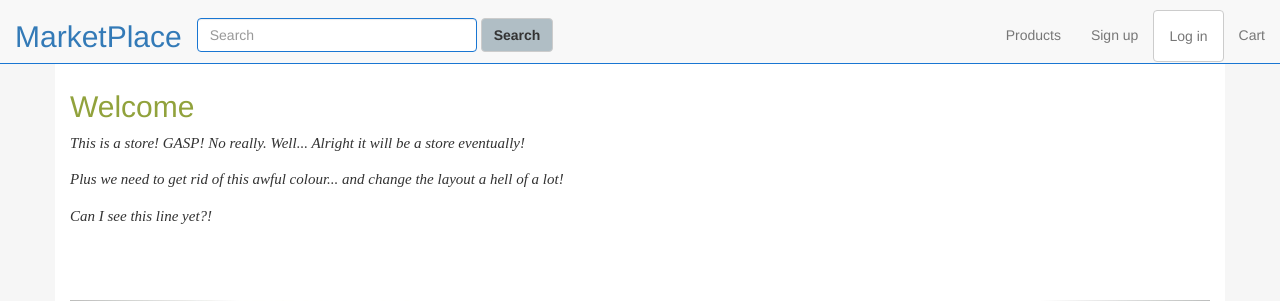
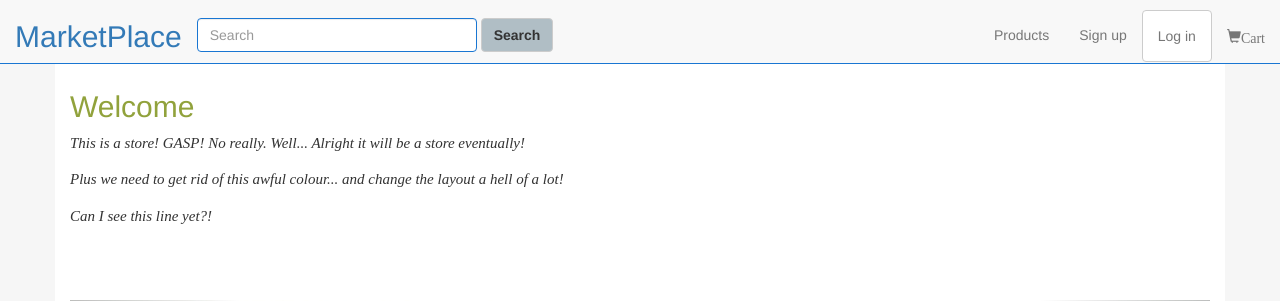
Before and after one commit to unexceptable/swen303_group04, a Django app: page / in a window 1280 px wide. Shown: the top 301 px of the page. Run offline with Django 3.2, Linux system fonts and the light colour scheme; data comes from the database, SQL or seed files in the repository; data that the repository does not hold is empty; some libraries are stand-ins or nearby versions.

Commit message:
Added cart icon

```diff
--- a/MarketPlace/web_shop/templates/base.html
+++ b/MarketPlace/web_shop/templates/base.html
@@ -45,12 +45,12 @@
                         <li><a href="/category/all/">Products</a></li>
                         <li><a href="/editdetails/">Hi {{ request.user.username }}</a></li>
                         <li><a class="btn btn-default" href="/logout/" role="button">Logout</a></li>
-                        <li><a href="/cart">Cart{% if cart.count %}({{ cart.count }}){% endif %}</a></li>
+                        <li><a class="glyphicon glyphicon-shopping-cart" href="/cart">Cart{% if cart.count %}({{ cart.count }}){% endif %}</a></li>
                       {% else %}
                         <li><a href="/category/all/">Products</a></li>
                         <li><a href="/register/">Sign up</a></li>
                         <li><a class="btn btn-default" href="/login/" role="button">Log in</a></li>
-                        <li><a href="/cart">Cart{% if cart.count %}({{ cart.count }}){% endif %}</a></li>
+                        <li><a class="glyphicon glyphicon-shopping-cart" href="/cart">Cart{% if cart.count %}({{ cart.count }}){% endif %}</a></li>
                       {% endif %}
                     </ul>
                   </div><!--/.nav-collapse -->
```
